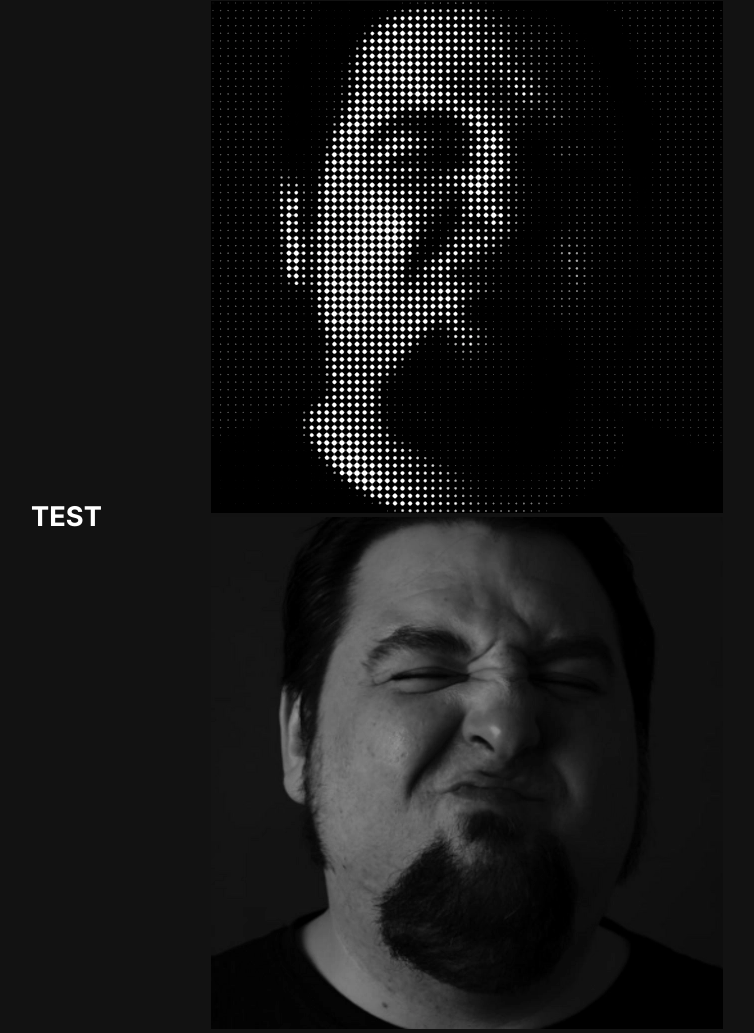
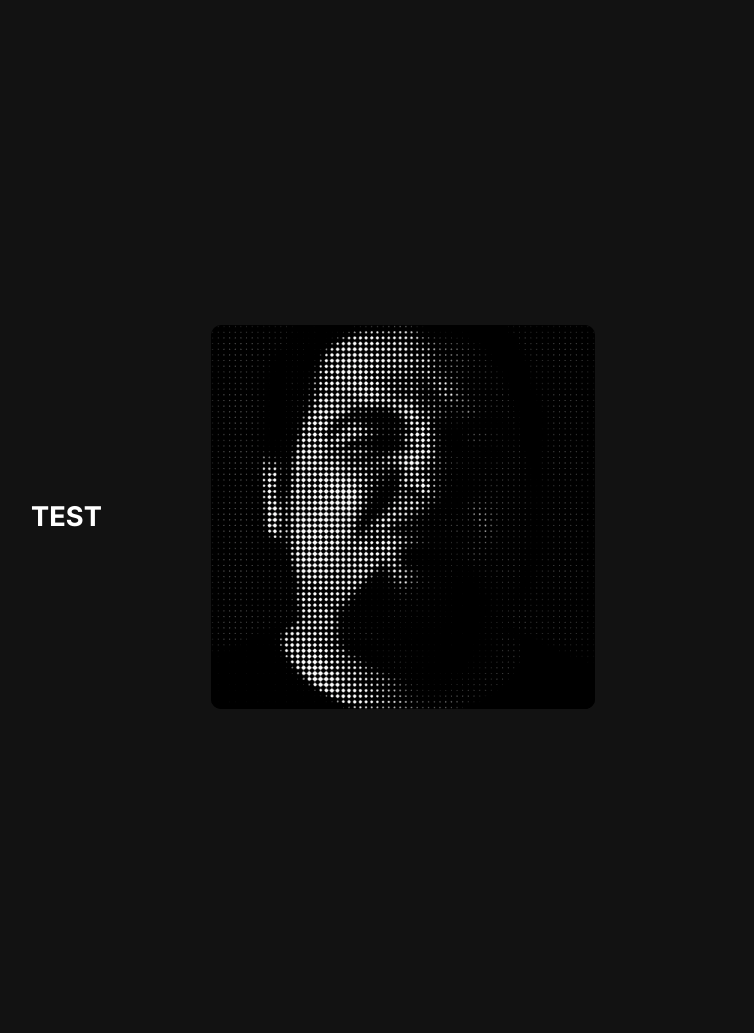
Before and after one commit to RebellionWebdesign/portfolio, a plain HTML site: page index.html in a window 1280 px wide. Shown: the part 683-1716 px from the top of the page, without its empty margins (429-1183 px from the left). After the commit the page ends 1600 px from the top, so only its background shows below. Drawn offline with nearby package versions, Linux system fonts and the light colour scheme; a web font is replaced by a local one.

Commit message:
Add photo effects

```diff
--- a/assets/css/styles.css
+++ b/assets/css/styles.css
@@ -193,3 +193,36 @@ ul>li a:hover {
     margin: 0px auto;
     background-color: var(--clr-primary);
 }
+
+.photo-wrapper {
+    width: 384px;
+    height: 384px;
+    position: relative;
+    transition: 0.5s ease-in-out;
+    border-radius: 10px;
+}
+
+.photo-wrapper:hover {
+    transform: translate(-5px, -5px);
+    box-shadow: 5px 5px var(--clr-primary);
+    transition: 0.5s ease-in-out;
+}
+
+.photo {
+    width: 100%;
+    border-radius: 10px;
+}
+
+.photo-overlay {
+    width: 100%;
+    z-index: 99;
+    position: absolute;
+    top: 0;
+    left: 0;
+    transition: 0.5s ease-in-out;
+    border-radius: 10px;
+}
+
+.photo-overlay:hover {
+    opacity: 0;
+}
```
